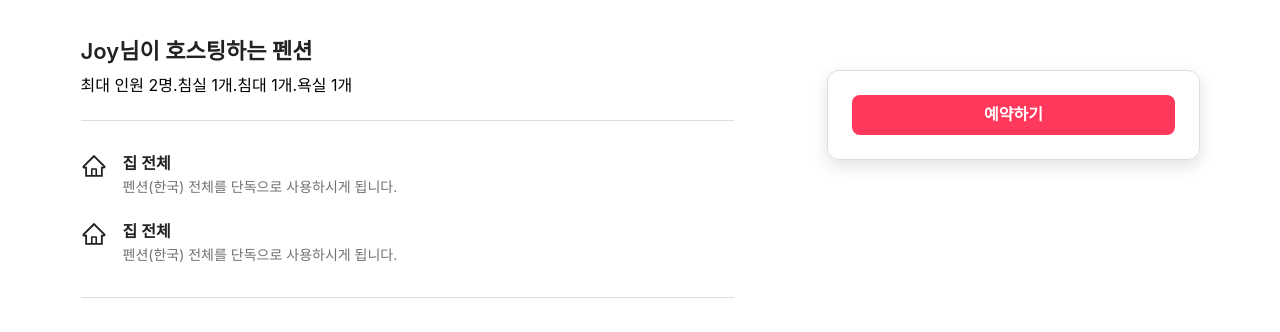
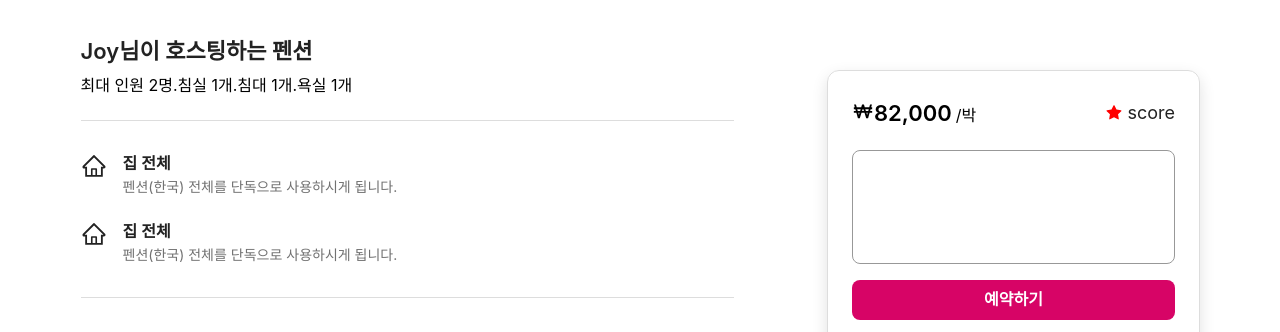
Before and after one commit to k-bnb/front-end, a React (Create React App) app: page /detail in a window 1280 px wide. Shown: the part 620-952 px from the top of the page. Built offline with nearby package versions, Linux system fonts and the light colour scheme.

Commit message:
feat: 숙소상세 보기 페이지 view 구현

```diff
--- a/src/components/UI/atoms/atoms-detail/ReserveBtn.js
+++ b/src/components/UI/atoms/atoms-detail/ReserveBtn.js
@@ -2,11 +2,10 @@ import React from 'react';
 import styled from 'styled-components';
 
 const ReservationBtn = styled.button`
-  background: #ff385c;
+  background: #d70466;
   color: white;
-  /* min-width: 200px; */
+  min-width: 110px;
   width: 100%;
-  min-width: 100px;
   border-radius: 8px;
   border: none;
   text-align: center;
@@ -15,6 +14,8 @@ const ReservationBtn = styled.button`
   font-weight: 600;
   padding: 10px 20px;
   white-space: nowrap;
+  transition: opacity 1.25s ease 0s;
+  cursor: pointer;
 `;
 
 const ReserveBtn = () => {
--- /dev/null
+++ b/src/components/UI/molecules/molecules-detail/DatePersonBox.js
@@ -0,0 +1,28 @@
+import React from 'react';
+import styled from 'styled-components';
+
+const BookingBox = styled.div`
+  position: relative;
+  margin-bottom: 16px;
+  border: 1px solid #989898;
+  border-radius: 8px;
+  width: 100%;
+`;
+
+const CheckDate = styled.div`
+  height: 56px;
+  width: 100%;
+`;
+const Personnel = styled.div`
+  height: 56px;
+  width: 100%;
+`;
+
+const DatePersonBox = () => (
+  <BookingBox>
+    <CheckDate></CheckDate>
+    <Personnel></Personnel>
+  </BookingBox>
+);
+
+export default DatePersonBox;
--- a/src/components/UI/molecules/molecules-detail/DetailInfoContainer.js
+++ b/src/components/UI/molecules/molecules-detail/DetailInfoContainer.js
@@ -1,10 +1,10 @@
 import React from 'react';
 import styled from 'styled-components';
 import HostingData from './HostingData';
-import BookingInfo from './BookingInfo';
 import { TypeInfo } from './TypeInfo';
 import { TextSummary } from './TextSummary';
 import EmoticonNotice from './EmoticonNotice';
+import BookingInfo from '../../organisms/organisms-detail/BookingInfo';
 
 const InfoContainer = styled.div`
   display: flex;
@@ -24,6 +24,7 @@ const BookingSummaryBox = styled.div`
   position: relative;
   width: 33.3%;
   margin-left: 8.3%;
+  top: 80px;
 `;
 
 const DetailInfoContainer = () => (
--- a/src/components/UI/molecules/molecules-detail/EmoticonNotice.js
+++ b/src/components/UI/molecules/molecules-detail/EmoticonNotice.js
@@ -10,7 +10,6 @@ import WhiteBtn from '../../atoms/atoms-detail/WhiteBtn';
 const EmoticonContainer = styled.div`
   padding: 48px 0;
   font-size: 16px;
-  border-bottom: 1px solid rgb(221, 221, 221);
 `;
 
 const EmoticonNoticeBox = styled.div`
--- /dev/null
+++ b/src/components/UI/molecules/molecules-detail/OneDayPrice.js
@@ -0,0 +1,44 @@
+import React from 'react';
+import styled from 'styled-components';
+import { BiWon } from 'react-icons/bi';
+import Score from '../../atoms/atoms-detail/Score';
+
+const PriceInfo = styled.div`
+  display: flex;
+  width: 100%;
+  justify-content: space-between;
+  align-items: baseline;
+  margin-bottom: 24px;
+`;
+
+const PriceBox = styled.div`
+  display: flex;
+`;
+
+const Price = styled.div`
+  font-size: 22px;
+  line-height: 26px;
+  font-weight: 600;
+`;
+const PriceInner = styled.span`
+  font-weight: 400;
+  font-size: 16px;
+  line-height: 20px;
+  white-space: nowrap;
+  padding-left: 4px;
+  margin-top: 5px;
+  vertical-align: bottom;
+`;
+
+const OneDayPrice = () => (
+  <PriceInfo>
+    <PriceBox>
+      <BiWon font-size="22px" />
+      <Price>82,000</Price>
+      <PriceInner>/박</PriceInner>
+    </PriceBox>
+    <Score />
+  </PriceInfo>
+);
+
+export default OneDayPrice;
--- a/src/components/UI/molecules/molecules-detail/TypeInfo.js
+++ b/src/components/UI/molecules/molecules-detail/TypeInfo.js
@@ -6,7 +6,7 @@ import { BiBed } from 'react-icons/bi';
 
 const TypeInfoContainer = styled.div`
   padding: 48px 0;
-  border-bottom: 1px solid rgb(221, 221, 221);
+  /border-bottom: 1px solid rgb(221, 221, 221);
 `;
 
 export const TypeTitle = styled(Title)`
--- a/src/components/UI/molecules/molecules-detail/BookingInfo.js
+++ b/src/components/UI/organisms/organisms-detail/BookingInfo.js
@@ -1,23 +1,37 @@
 import React from 'react';
 import styled from 'styled-components';
 import ReserveBtn from '../../atoms/atoms-detail/ReserveBtn';
+import DatePersonBox from '../../molecules/molecules-detail/DatePersonBox';
+import OneDayPrice from '../../molecules/molecules-detail/OneDayPrice';
 
 const BookingInfoContainer = styled.div`
+  position: sticky;
   display: flex;
+  flex-direction: column;
   justify-content: center;
-  position: sticky;
-  margin-top: 80px;
   padding-right: 1px;
   padding-bottom: 48px;
+  min-width: 216px;
   border: 1px solid rgb(221, 221, 221);
   border-radius: 12px;
   padding: 24px;
   box-shadow: rgb(0 0 0 / 12%) 0px 6px 16px;
+
+  .notice {
+    margin-top: 8px;
+    white-space: normal;
+    font-size: 14px;
+    text-align: center;
+    word-break: normal;
+  }
 `;
 
 const BookingInfo = () => (
   <BookingInfoContainer>
+    <OneDayPrice />
+    <DatePersonBox />
     <ReserveBtn></ReserveBtn>
+    <span className="notice">예약 확정 전에는 요금이 청구되지 않습니다.</span>
   </BookingInfoContainer>
 );
 
```
